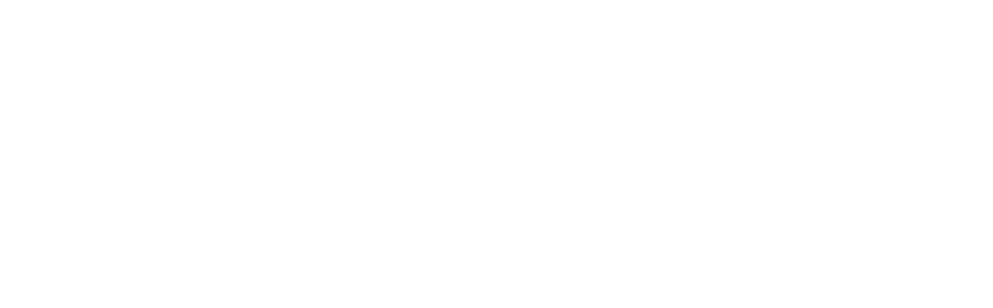
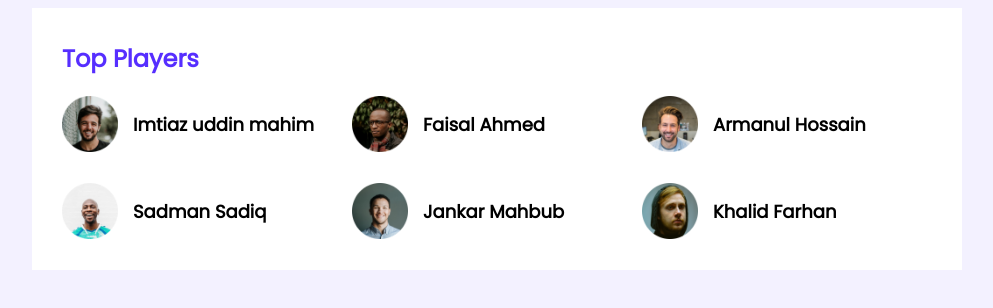
Before and after one commit to Imtiazmahim111/leader-board, a plain HTML site: page index.html in a window 1280 px wide. Shown: the whole page, without its empty margins (143-1136 px from the left). Drawn offline with Linux system fonts and the light colour scheme.

Commit message:
top-persons

```diff
--- a/index.html
+++ b/index.html
@@ -16,6 +16,38 @@
     <!--header ends here-->
     <!--main start here-->
     <main>
+        <!--top players and top blogs-->
+        <section class="container">
+            <div class="top-players ">
+                <h1>Top Players</h1>
+                <div class="players">
+                    <div class="player">
+                        <img src="images/players/player-1.png" alt="">
+                        <h2 class="player-name">Imtiaz uddin mahim</h2>
+                    </div>
+                    <div class="player">
+                        <img src="images/players/player-2.png" alt="">
+                        <h2 class="player-name">Faisal Ahmed</h2>
+                    </div>
+                    <div class="player">
+                        <img src="images/players/player-3.png" alt="">
+                        <h2 class="player-name">Armanul Hossain</h2>
+                    </div>
+                    <div class="player">
+                        <img src="images/players/player-4.png" alt="">
+                        <h2 class="player-name">Sadman Sadiq</h2>
+                    </div>
+                    <div class="player">
+                        <img src="images/players/player-5.png" alt="">
+                        <h2 class="player-name">Jankar Mahbub</h2>
+                    </div>
+                    <div class="player">
+                        <img src="images/players/player-6.png" alt="">
+                        <h2 class="player-name">Khalid Farhan</h2>
+                    </div>
+                </div>
+            </div>
+        </section>
 
     </main>
     <!--main ends here-->
--- a/styles/style.css
+++ b/styles/style.css
@@ -0,0 +1,39 @@
+/* fonts */
+@import url('https://fonts.googleapis.com/css2?family=Poppins&display=swap');
+/* common style or utilities*/
+body{
+    font-family: 'Poppins', sans-serif;
+    background-color: #f3f1ff;
+
+}
+main{
+    display: flex;
+    justify-content: center;
+}
+.top-players h1{
+    color: #562eff;
+    margin-top: 3px;
+}
+/* top players styles */
+.container{
+    background-color: #ffffff;
+    width: 870px;
+    padding:30px;
+}
+.players{
+    display: grid;
+    grid-template-columns: repeat(3, 1fr);
+    grid-row-gap: 30px;
+}
+.player{
+    display: flex;
+    align-items: center;
+}
+.player-name{
+    margin-left:15px;
+    font-size: 18px;
+}
+.player img{
+    width: 56px;
+    height: 56px;
+}
```
